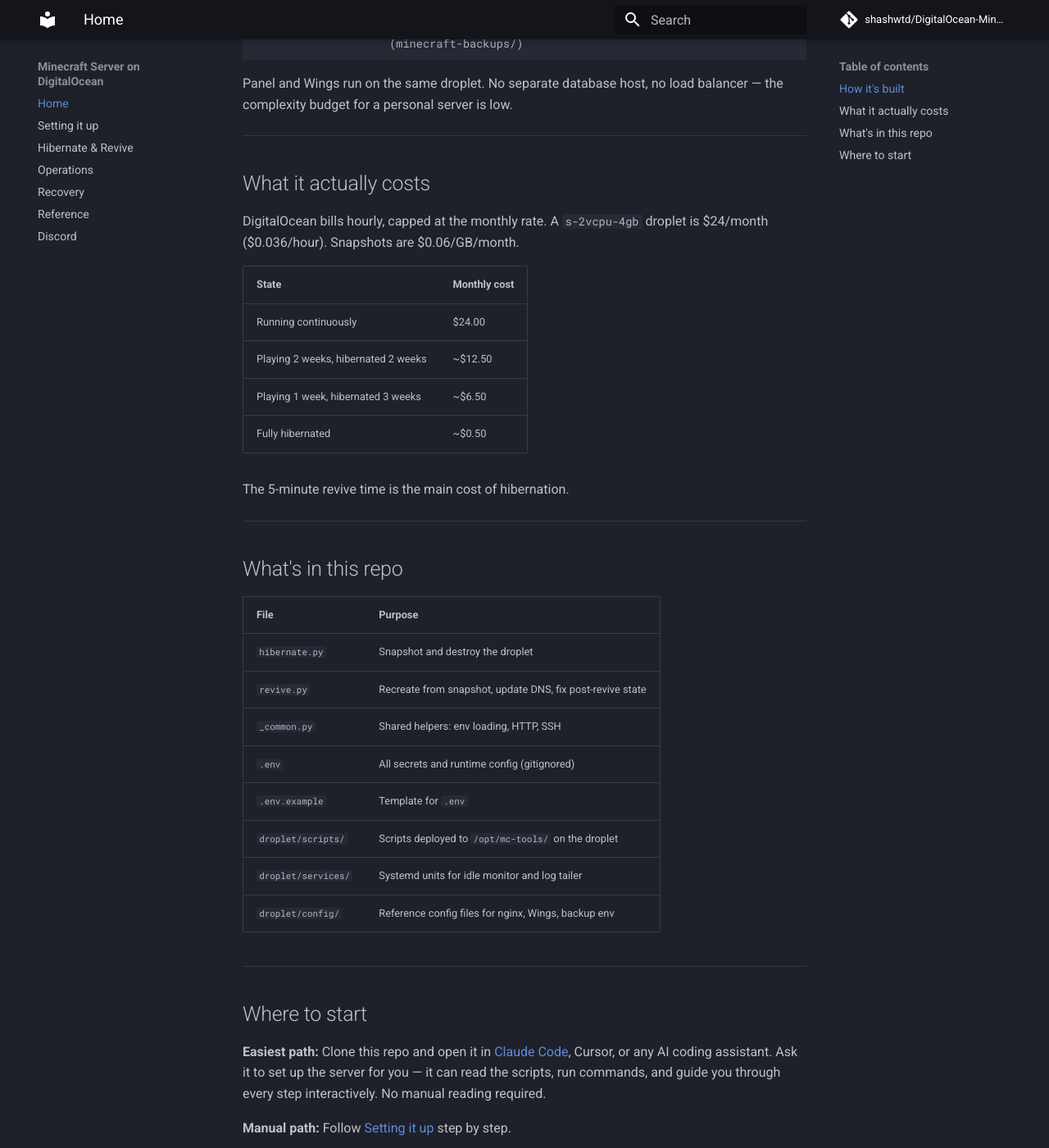
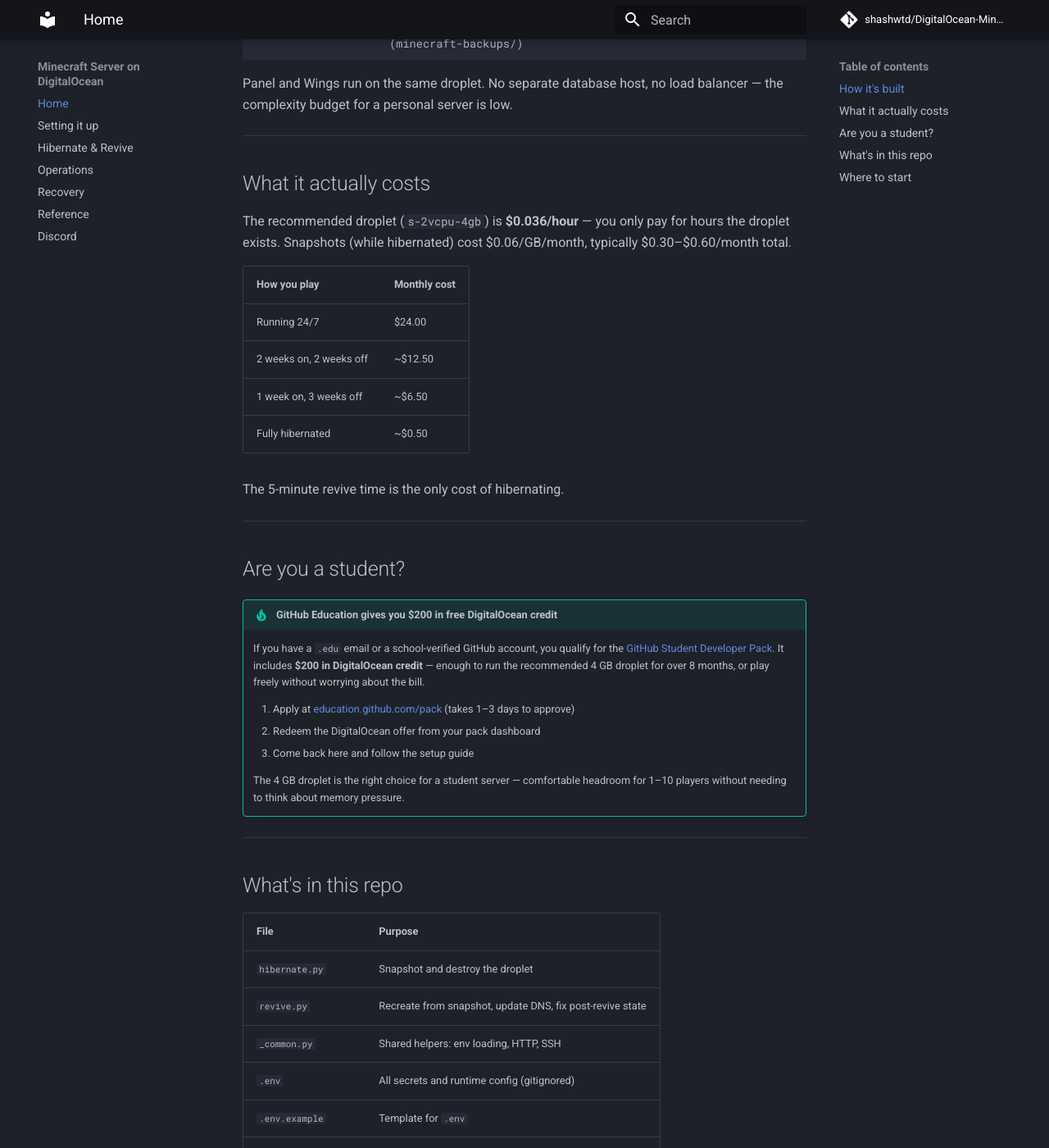
Before and after one commit to shashwtd/selfmc, an MkDocs documentation site: the page built from docs/index.md, in a window 1280 px wide and 1400 px high, scrolled down 759 px. Shown: the whole window at 82% size. Built offline with MkDocs 1.6.1 and Material for MkDocs 9.7.7, drawn with Linux system fonts in a browser that asks for light colours; comment, search, counter and statistics services are not loaded.

Commit message:
add student credit callout and per-hour pricing

```diff
--- a/docs/index.md
+++ b/docs/index.md
@@ -38,16 +38,29 @@ Panel and Wings run on the same droplet. No separate database host, no load bala
 
 ## What it actually costs
 
-DigitalOcean bills hourly, capped at the monthly rate. A `s-2vcpu-4gb` droplet is $24/month ($0.036/hour). Snapshots are $0.06/GB/month.
+The recommended droplet (`s-2vcpu-4gb`) is **$0.036/hour** — you only pay for hours the droplet exists. Snapshots (while hibernated) cost $0.06/GB/month, typically $0.30–$0.60/month total.
 
-| State | Monthly cost |
+| How you play | Monthly cost |
 |---|---|
-| Running continuously | $24.00 |
-| Playing 2 weeks, hibernated 2 weeks | ~$12.50 |
-| Playing 1 week, hibernated 3 weeks | ~$6.50 |
+| Running 24/7 | $24.00 |
+| 2 weeks on, 2 weeks off | ~$12.50 |
+| 1 week on, 3 weeks off | ~$6.50 |
 | Fully hibernated | ~$0.50 |
 
-The 5-minute revive time is the main cost of hibernation.
+The 5-minute revive time is the only cost of hibernating.
+
+---
+
+## Are you a student?
+
+!!! tip "GitHub Education gives you $200 in free DigitalOcean credit"
+    If you have a `.edu` email or a school-verified GitHub account, you qualify for the [GitHub Student Developer Pack](https://education.github.com/pack). It includes **$200 in DigitalOcean credit** — enough to run the recommended 4 GB droplet for over 8 months, or play freely without worrying about the bill.
+
+    1. Apply at [education.github.com/pack](https://education.github.com/pack) (takes 1–3 days to approve)
+    2. Redeem the DigitalOcean offer from your pack dashboard
+    3. Come back here and follow the setup guide
+
+    The 4 GB droplet is the right choice for a student server — comfortable headroom for 1–10 players without needing to think about memory pressure.
 
 ---
 
```
Also changed, not shown: README.md (+10 -6 lines), docs/setup.md (+3 -0 lines).
